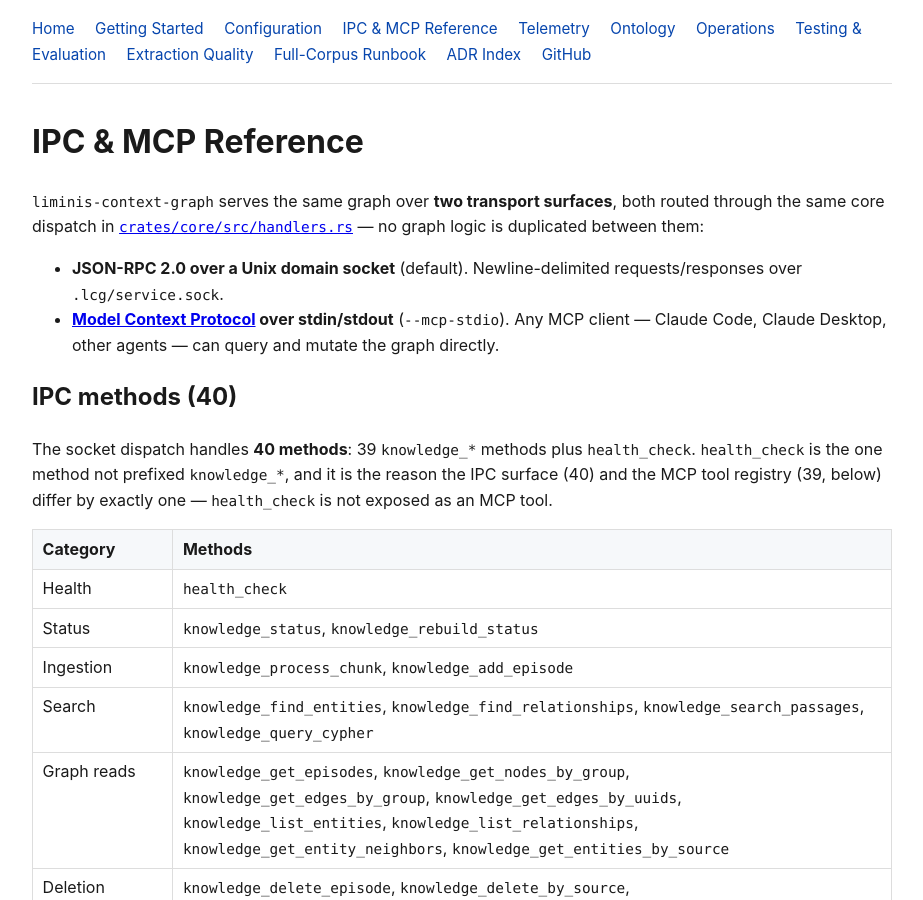
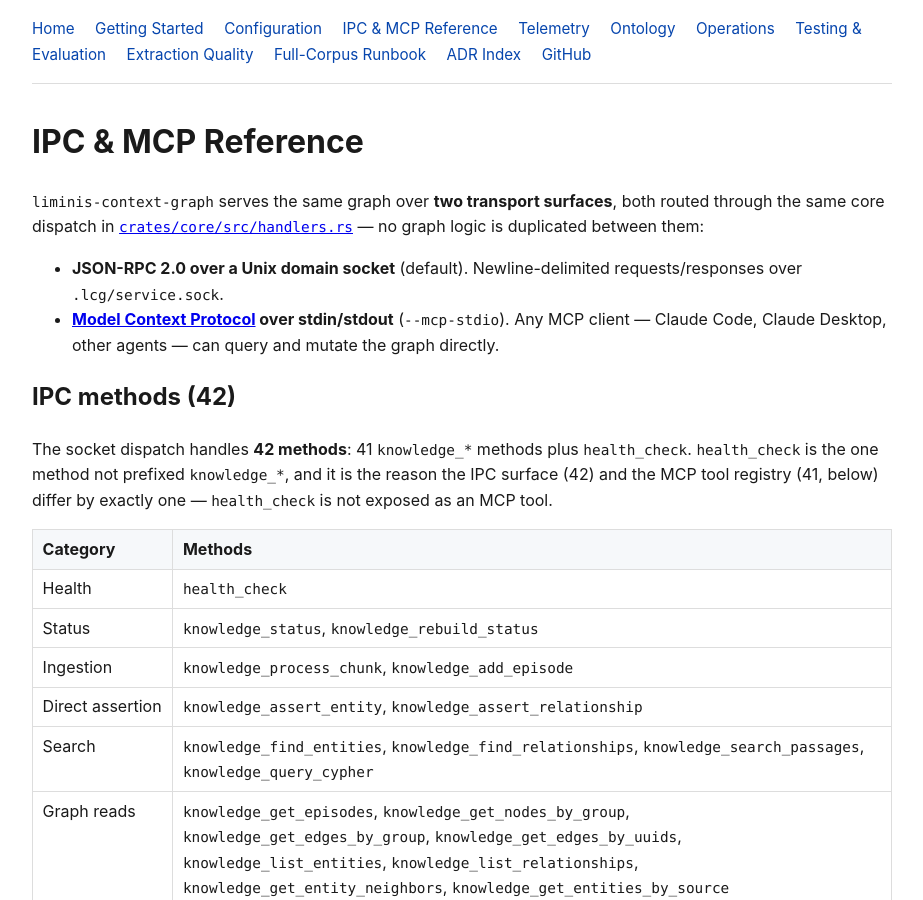
Before and after one commit to verveguy/liminis-context-graph, a Jekyll site: the page built from docs/ipc-mcp-reference.md, in a window 1280 px wide and 900 px high. Shown: the whole window, without its empty margins (178-1101 px from the left). Built offline with Jekyll 4.4.1, drawn with Linux system fonts in a browser that asks for light colours; some of the changed text lies outside the part shown.

Commit message:
docs: add knowledge_assert_entity / knowledge_assert_relationship to IPC/MCP reference
Bumps the IPC method count (40->42) and MCP tool registry count (39->41),
adds a Direct assertion category row, appends both tools to the write
scope's method list, and regenerates docs/llms-full.txt.

```diff
--- a/docs/ipc-mcp-reference.md
+++ b/docs/ipc-mcp-reference.md
@@ -13,11 +13,11 @@ no graph logic is duplicated between them:
 - **JSON-RPC 2.0 over a Unix domain socket** (default). Newline-delimited requests/responses over `.lcg/service.sock`.
 - **[Model Context Protocol](https://modelcontextprotocol.io) over stdin/stdout** (`--mcp-stdio`). Any MCP client — Claude Code, Claude Desktop, other agents — can query and mutate the graph directly.
 
-## IPC methods (40)
+## IPC methods (42)
 
-The socket dispatch handles **40 methods**: 39 `knowledge_*` methods plus `health_check`.
+The socket dispatch handles **42 methods**: 41 `knowledge_*` methods plus `health_check`.
 `health_check` is the one method not prefixed `knowledge_*`, and it is the reason the IPC
-surface (40) and the MCP tool registry (39, below) differ by exactly one — `health_check` is
+surface (42) and the MCP tool registry (41, below) differ by exactly one — `health_check` is
 not exposed as an MCP tool.
 
 | Category | Methods |
@@ -25,6 +25,7 @@ not exposed as an MCP tool.
 | Health | `health_check` |
 | Status | `knowledge_status`, `knowledge_rebuild_status` |
 | Ingestion | `knowledge_process_chunk`, `knowledge_add_episode` |
+| Direct assertion | `knowledge_assert_entity`, `knowledge_assert_relationship` |
 | Search | `knowledge_find_entities`, `knowledge_find_relationships`, `knowledge_search_passages`, `knowledge_query_cypher` |
 | Graph reads | `knowledge_get_episodes`, `knowledge_get_nodes_by_group`, `knowledge_get_edges_by_group`, `knowledge_get_edges_by_uuids`, `knowledge_list_entities`, `knowledge_list_relationships`, `knowledge_get_entity_neighbors`, `knowledge_get_entities_by_source` |
 | Deletion | `knowledge_delete_episode`, `knowledge_delete_by_source`, `knowledge_delete_chunk_episode`, `knowledge_clear_all` |
@@ -104,7 +105,7 @@ union of all active scopes.
 | Scope | Methods |
 |-------|---------|
 | `read` | `knowledge_status`, `knowledge_find_entities`, `knowledge_find_relationships`, `knowledge_get_episodes`, `knowledge_get_nodes_by_group`, `knowledge_get_edges_by_group`, `knowledge_get_edges_by_uuids`, `knowledge_search_passages`, `knowledge_list_entities`, `knowledge_list_relationships`, `knowledge_get_entity_neighbors`, `knowledge_get_entities_by_source`, `knowledge_rebuild_status`, `knowledge_validate_corrections` |
-| `write` | `knowledge_process_chunk`, `knowledge_add_episode`, `knowledge_delete_episode`, `knowledge_delete_by_source`, `knowledge_delete_chunk_episode`, `knowledge_clear_all`, `knowledge_apply_corrections`, `knowledge_merge_entities`, `knowledge_reprocess_entity_types`, `knowledge_canonicalize_relations`, `knowledge_backfill_relation_types`, `knowledge_reprocess_relation_types`, `knowledge_add_cross_group_edge` |
+| `write` | `knowledge_process_chunk`, `knowledge_add_episode`, `knowledge_delete_episode`, `knowledge_delete_by_source`, `knowledge_delete_chunk_episode`, `knowledge_clear_all`, `knowledge_apply_corrections`, `knowledge_merge_entities`, `knowledge_reprocess_entity_types`, `knowledge_canonicalize_relations`, `knowledge_backfill_relation_types`, `knowledge_reprocess_relation_types`, `knowledge_add_cross_group_edge`, `knowledge_assert_entity`, `knowledge_assert_relationship` |
 | `cypher` | `knowledge_query_cypher` |
 | `admin` | `knowledge_dump_wal`, `knowledge_prepare_checkpoint`, `knowledge_wal_mark_create`, `knowledge_wal_mark_list`, `knowledge_wal_mark_delete`, `knowledge_rebuild_from_wal`, `knowledge_recover`, `knowledge_recover_full`, `knowledge_close`, `knowledge_build_indices`, `knowledge_rebind_pointers` |
 | `all` | every scope above (default) |
```
Also changed, not shown: docs/llms-full.txt (+6 -5 lines).
